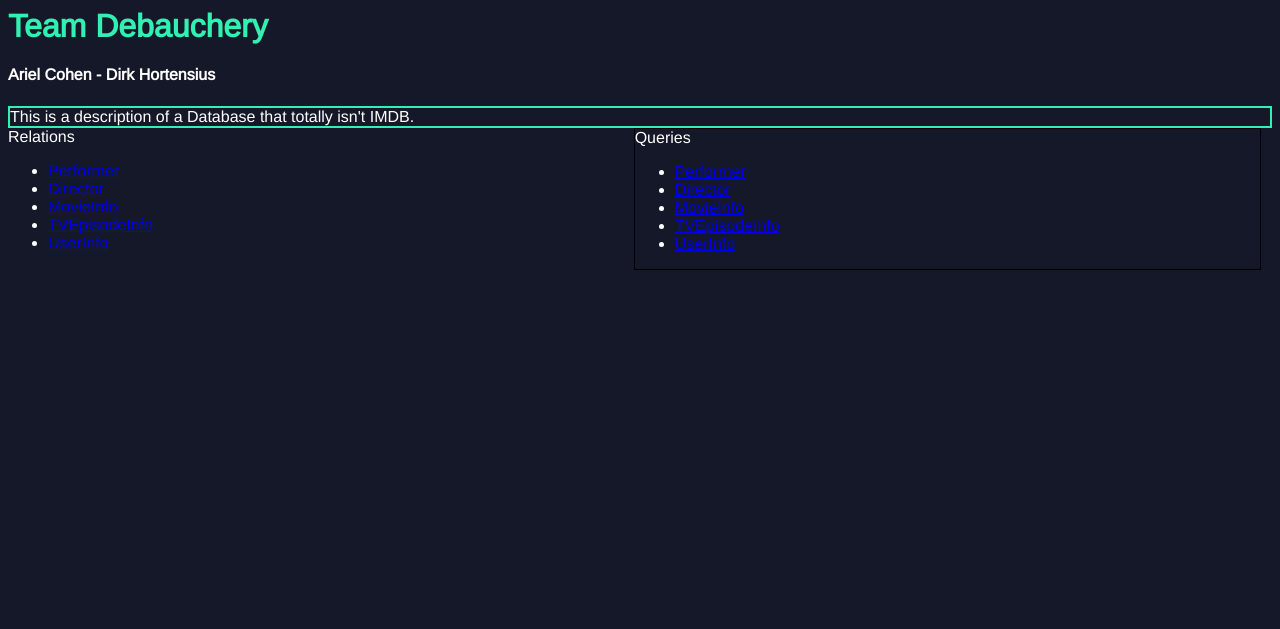
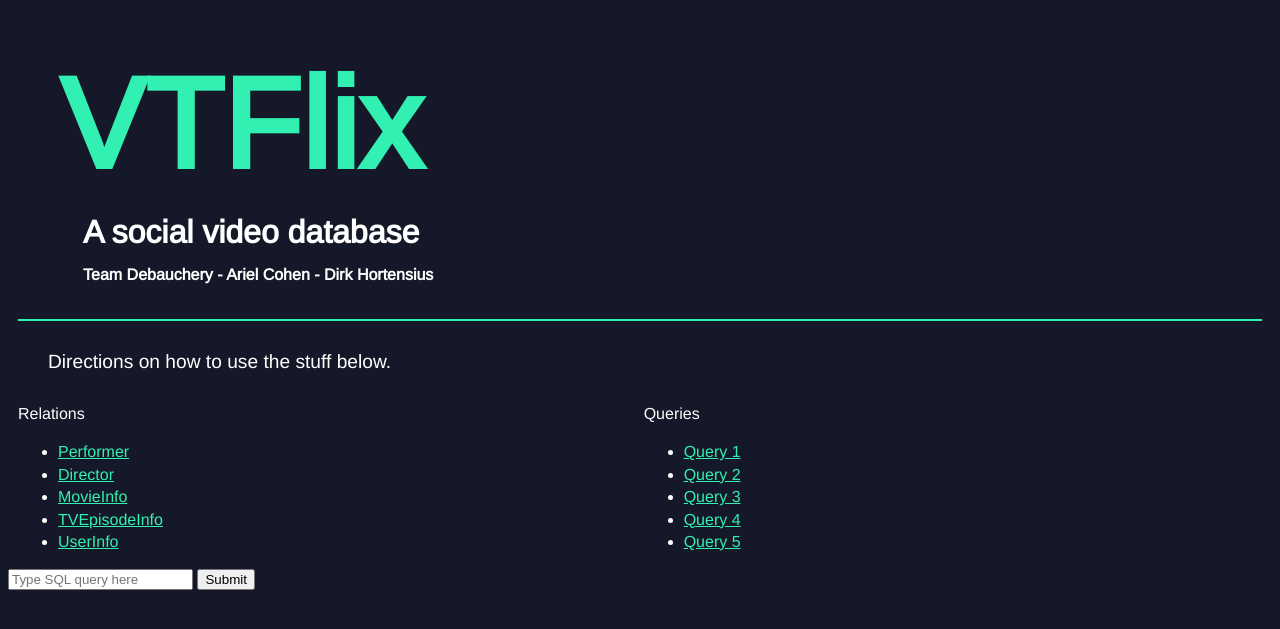
Before and after one commit to Dirker27/VTFlix, a PHP site: page / in a window 1280 px wide. Shown: the top 629 px of the page. Run offline with PHP 8.4, Linux system fonts and the light colour scheme; a stand-in replaces the project's code that opens the database connection.

Commit message:
it looks so pretty right now, you don't even know

```diff
--- a/includes/css/style.css
+++ b/includes/css/style.css
@@ -6,9 +6,26 @@ body {
 h1 {
 	font-family: 'Arimo', sans-serif;
 	color: 31F0B1;
+	margin-left: 50px;
+	margin-top: 50px;
+	margin-bottom: 10px;
+    padding: 1px;
+	font-size: 8em;
+}
+h3 {
+	font-family: 'Arimo', sans-serif;
+	margin-left: 70px;
+	margin-bottom: 5px;
+	margin-top: 10px;
+    padding: 5px;
+	font-size: 2em;
 }
 h4 {
 	font-family: 'Arimo', sans-serif;
+	margin-left: 70px;
+	margin-top: 5px;
+	margin-bottom: 30px;
+    padding: 5px;
 }
 /*p {
 	padding: 1px, 1px, 1px, 1px;
--- a/index.html
+++ b/index.html
@@ -11,44 +11,45 @@
 
 	<body style="background-color:#151828">
 
-		<div id="header_content" style="border:solid 31F0B1 2px;">
-			<h1> Team Debauchery </h1>
-			<h4> Ariel Cohen - Dirk Hortensius </h4>
+		<div id="header_content" >
+			<h1> VTFlix </h1>
+			<h3> A social video database </h3>
+			<h4> Team Debauchery - Ariel Cohen - Dirk Hortensius </h4>
 		</div>
 
-		<div id="page_content" style="border:solid #31F0B1 2px;">
-			This is a description of a Database that totally isn't IMDB.
+		<div id="page_content" style="border-top:solid #31F0B1 2px; font-size:1.2em; padding-top:30; padding-left:30; margin-left:10; margin-right:10" >
+			Directions on how to use the stuff below.
 		</div>
 
 		<div id="db_relations"
 			class="split_column"
-			style="border:solid 31F0B1 1px;">
+			style="margin-top:30; margin-left:10; line-height:1.4">
 			Relations
 			<ul>
-				<li><a onclick="sendRelation(1);" href="#"> Performer </a></li>
-				<li><a onclick="sendRelation(2);" href="#"> Director </a></li>
-				<li><a onclick="sendRelation(3);" href="#"> MovieInfo </a></li>
-				<li><a onclick="sendRelation(4);" href="#"> TVEpisodeInfo </a></li>
-				<li><a onclick="sendRelation(5);" href="#"> UserInfo </a></li>
+				<li><a onclick="sendRelation(1);" style="color:31F0B1;" href="#"> Performer </a></li>
+				<li><a onclick="sendRelation(2);" style="color:31F0B1;" href="#"> Director </a></li>
+				<li><a onclick="sendRelation(3);" style="color:31F0B1;" href="#"> MovieInfo </a></li>
+				<li><a onclick="sendRelation(4);" style="color:31F0B1;" href="#"> TVEpisodeInfo </a></li>
+				<li><a onclick="sendRelation(5);" style="color:31F0B1;" href="#"> UserInfo </a></li>
 			</ul>
 		</div>
 
 		<div id="db_queries"
 			class="split_column"
-			style="border:solid black 1px;">
+			style="margin-top:30; line-height:1.4">
 			Queries
 			<ul>
-				<li><a onclick="sendQuery(1);" href="#"> Performer </a></li>
-				<li><a onclick="sendQuery(2);" href="#"> Director </a></li>
-				<li><a onclick="sendQuery(3);" href="#"> MovieInfo </a></li>
-				<li><a onclick="sendQuery(4);" href="#"> TVEpisodeInfo </a></li>
-				<li><a onclick="sendQuery(5);" href="#"> UserInfo </a></li>
+				<li><a onclick="sendQuery(1);" style="color:31F0B1;" href="#"> Query 1 </a></li>
+				<li><a onclick="sendQuery(2);" style="color:31F0B1;" href="#"> Query 2 </a></li>
+				<li><a onclick="sendQuery(3);" style="color:31F0B1;" href="#"> Query 3 </a></li>
+				<li><a onclick="sendQuery(4);" style="color:31F0B1;" href="#"> Query 4 </a></li>
+				<li><a onclick="sendQuery(5);" style="color:31F0B1;" href="#"> Query 5 </a></li>
 			</ul>
 		</div>
 
 		<form id="portal" action="./results.php" method="POST">
-			<input type="hidden" id="r_v" name="relation" value="-1"/>
-			<input type="hidden" id="q_v" name="query" value="-1"/>
+			<input type="text" id="q_v" name="query" value="" placeholder="Type SQL query here"/>
+			<input type="submit" value="Submit">
 		</form>
 
 	</body>
```
Also changed, not shown: Capture1.PNG (added).
